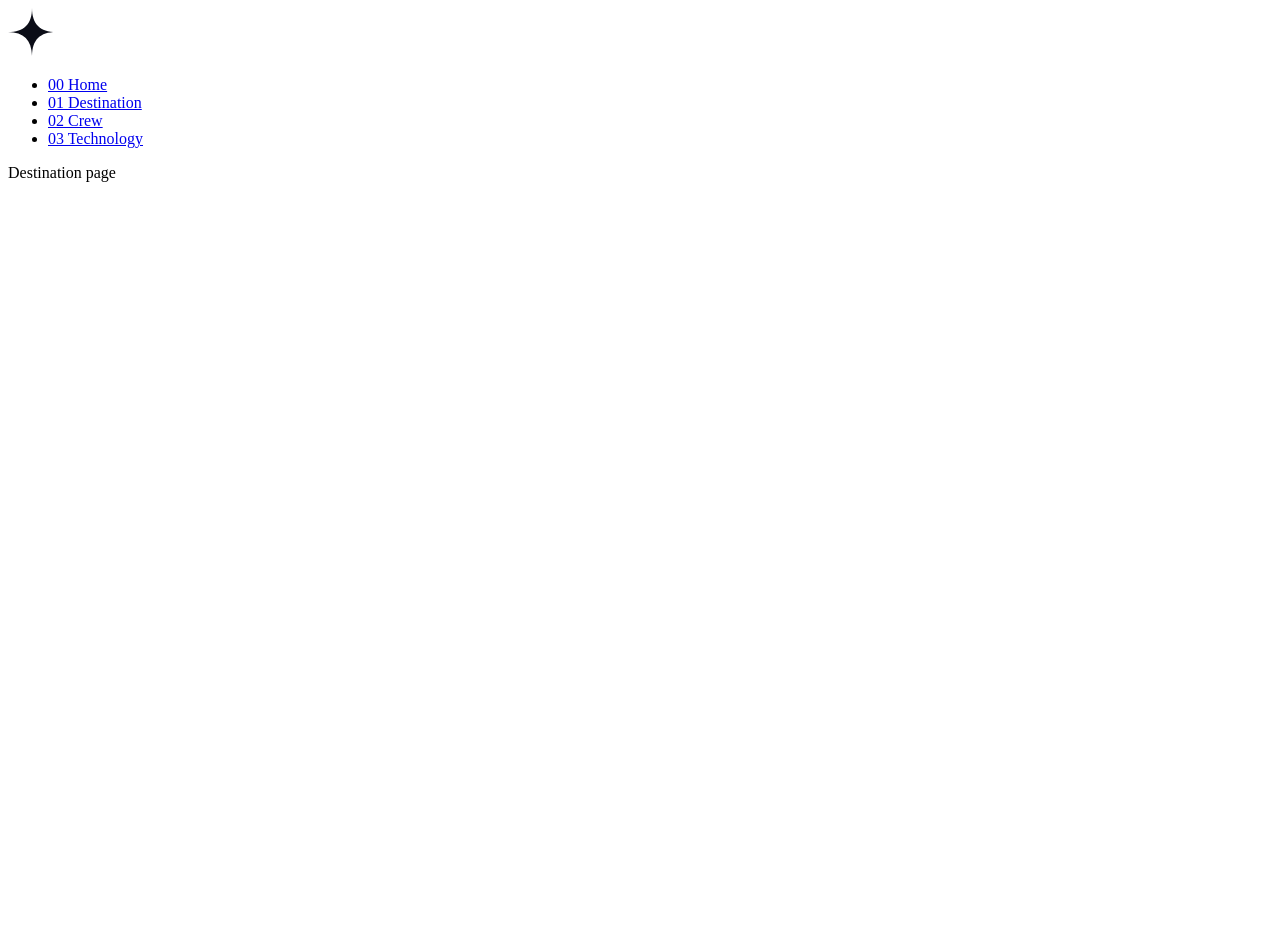
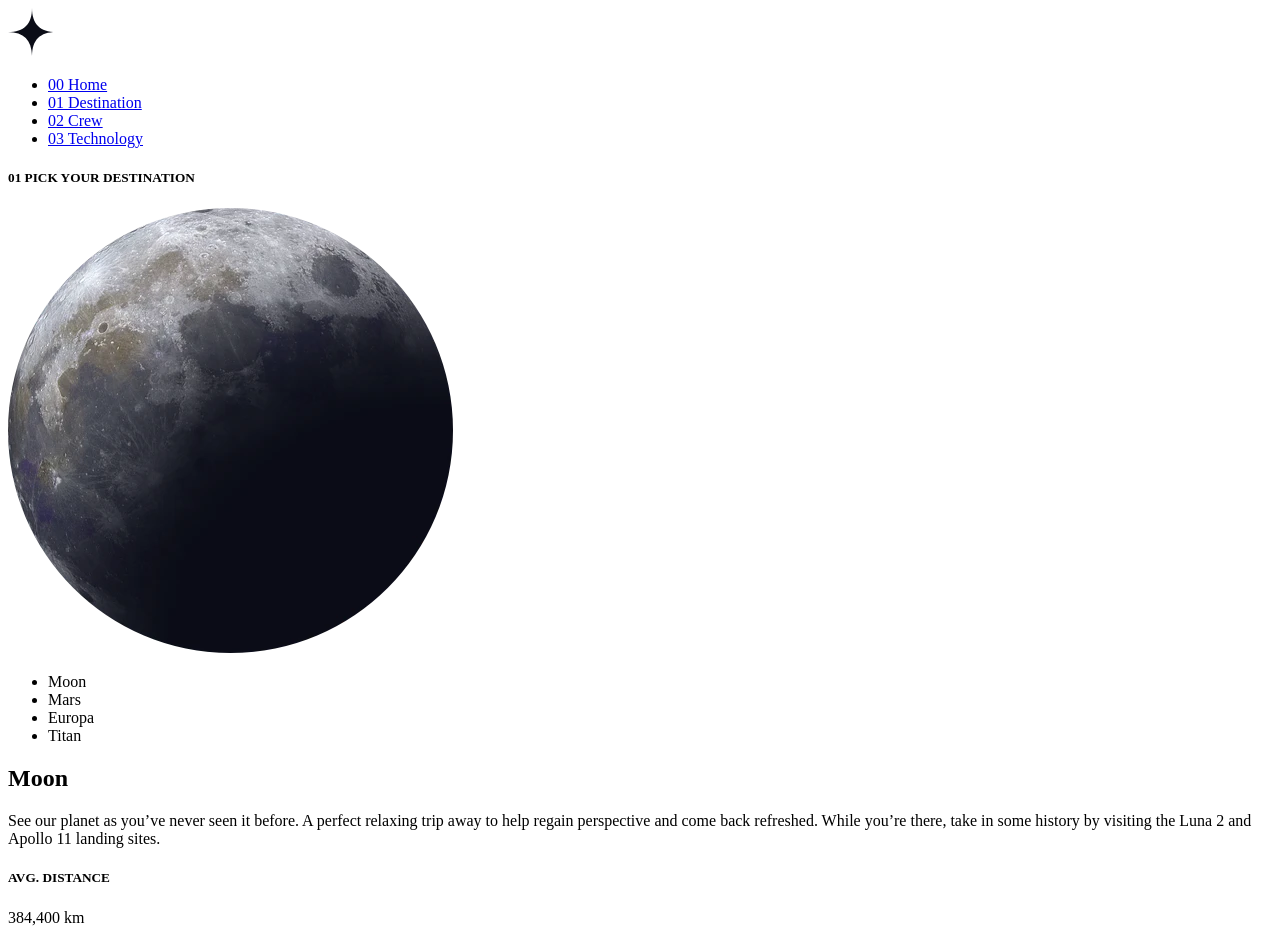
Before and after one commit to BParadowski/space_tourism, a React (Vite) app: page /destination in a window 1280 px wide. Shown: the top 951 px of the page. Before the commit the page ends 800 px from the top, so only its background shows below. Built offline with nearby package versions, Linux system fonts and the light colour scheme.

Commit message:
Add destination component

```diff
--- a/src/App.tsx
+++ b/src/App.tsx
@@ -5,17 +5,27 @@ import Home from "./pages/Home";
 import Destination from "./pages/Destination";
 import Crew from "./pages/Crew";
 import Technology from "./pages/Technology";
+import data from "./assets/data.json";
 
 function App() {
+  const destinationData = data["destinations"];
+  const crewData = data["crew"];
+  const technology = data["technology"];
+
   return (
     <>
       <Navbar />
-      <Routes>
-        <Route path="/" element={<Home />} />
-        <Route path="/destination" element={<Destination />} />
-        <Route path="/crew" element={<Crew />} />
-        <Route path="/technology" element={<Technology />} />
-      </Routes>
+      <div>
+        <Routes>
+          <Route path="/" element={<Home />} />
+          <Route
+            path="/destination"
+            element={<Destination dataArr={destinationData} />}
+          />
+          <Route path="/crew" element={<Crew />} />
+          <Route path="/technology" element={<Technology />} />
+        </Routes>
+      </div>
     </>
   );
 }
--- a/src/pages/Destination.tsx
+++ b/src/pages/Destination.tsx
@@ -1,7 +1,54 @@
-import React from "react";
+import React, { useState } from "react";
 
-function Destination() {
-  return <div>Destination page</div>;
+interface DestinationData {
+  name: string;
+  images: {
+    png: string;
+    webp: string;
+  };
+  description: string;
+  distance: string;
+  travel: string;
+}
+
+function Destination(props: { dataArr: DestinationData[] }): JSX.Element {
+  const { dataArr } = props;
+  const [currentDestination, setCurrentDestination] = useState(0);
+  const { name, images, description, distance, travel } =
+    dataArr[currentDestination];
+
+  function switchDestination(index: number) {
+    setCurrentDestination(index);
+  }
+
+  const destinationNav = (
+    <ul>
+      {dataArr.map((destination, index) => (
+        <li key={destination.name} onClick={() => switchDestination(index)}>
+          {destination.name}
+        </li>
+      ))}
+    </ul>
+  );
+
+  return (
+    <div>
+      <h5>
+        <span>01</span> PICK YOUR DESTINATION
+      </h5>
+      <picture>
+        <source type="image/webp" srcSet={images.webp} />
+        <img src={images.png} alt="Picture of your chosen destination" />
+      </picture>
+      <nav>{destinationNav}</nav>
+      <h2>{name}</h2>
+      <p>{description}</p>
+      <h5>AVG. DISTANCE</h5>
+      <p className="subheading1">{distance}</p>
+      <h5>EST. TRAVEL TIME</h5>
+      <p className="subheading2">{travel}</p>
+    </div>
+  );
 }
 
 export default Destination;
```
